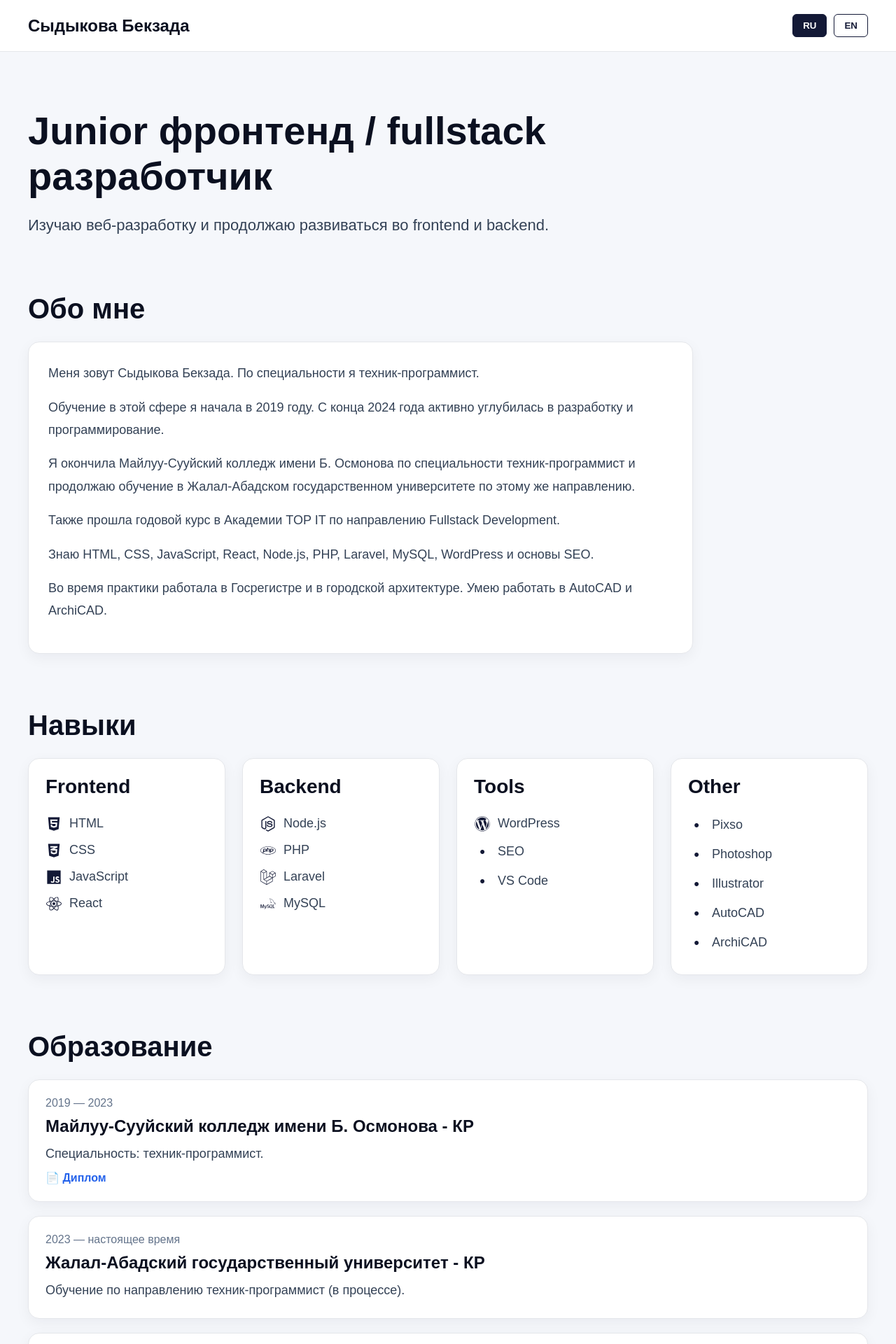
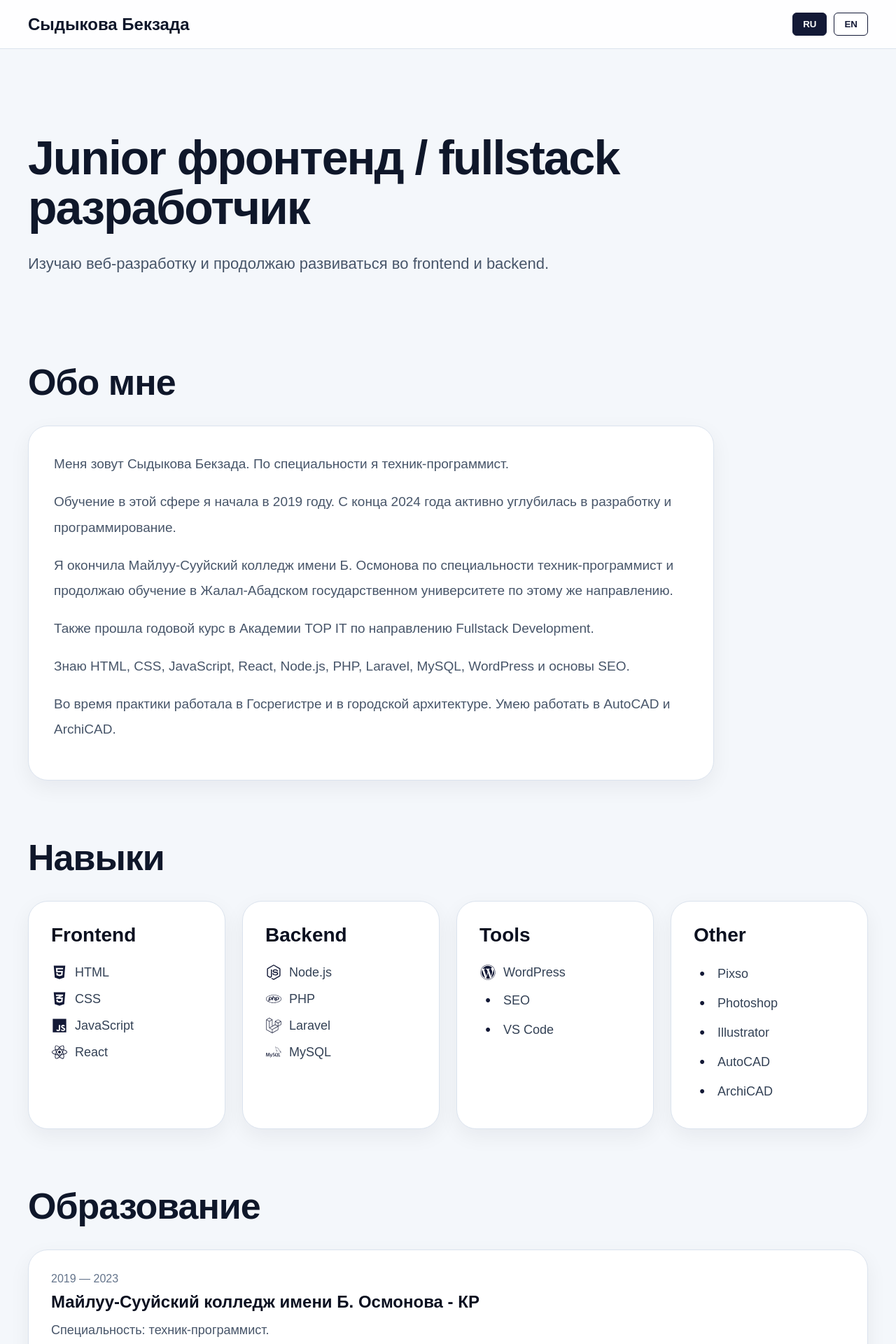
Before and after one commit to BekzadaS/portfolio, a React (Vite) app: page / in a window 1280 px wide. Shown: the top 1920 px of the page at 70% size. Built offline with nearby package versions, Linux system fonts and the light colour scheme.

Commit message:
improve design

```diff
--- a/src/App.jsx
+++ b/src/App.jsx
@@ -199,12 +199,20 @@ function App() {
 
 const styles = {
   header: {
+    position: "sticky",
+    top: "0",
+    zIndex: "1000",
+
     display: "flex",
     justifyContent: "space-between",
     alignItems: "center",
-    padding: "20px 40px",
-    backgroundColor: "#ffffff",
-    borderBottom: "1px solid #e5e7eb",
+
+    padding: "18px 40px",
+
+    backgroundColor: "rgba(255,255,255,0.85)",
+    backdropFilter: "blur(12px)",
+
+    borderBottom: "1px solid #dbe3ee",
   },
 
   languageSwitcher: {
@@ -233,21 +241,31 @@ const styles = {
   },
 
   heroSection: {
-    padding: "80px 40px 40px",
+    padding: "120px 40px 80px",
+    maxWidth: "1200px",
   },
 
   heroTitle: {
-    fontSize: "56px",
-    marginBottom: "20px",
-    color: "#0B1020",
-    maxWidth: "900px",
+    fontSize: "68px",
+    lineHeight: "1.05",
+    fontWeight: "800",
+
+    color: "#0f172a",
+
+    maxWidth: "850px",
+
+    marginBottom: "24px",
+
+    letterSpacing: "-2px",
   },
 
   heroText: {
     fontSize: "22px",
-    lineHeight: "1.6",
-    color: "#334155",
-    maxWidth: "800px",
+    lineHeight: "1.8",
+
+    color: "#475569",
+
+    maxWidth: "760px",
   },
 
   section: {
@@ -255,26 +273,34 @@ const styles = {
   },
 
   sectionTitle: {
-    fontSize: "40px",
-    marginBottom: "24px",
-    color: "#0B1020",
+    fontSize: "52px",
+    fontWeight: "800",
+    marginBottom: "32px",
+    color: "#0f172a",
+    letterSpacing: "-1px",
   },
 
   aboutBox: {
     backgroundColor: "#ffffff",
-    border: "1px solid #e5e7eb",
-    borderRadius: "16px",
-    padding: "28px",
-    maxWidth: "950px",
-    boxShadow: "0 6px 20px rgba(15, 23, 42, 0.05)",
+
+    border: "1px solid #dbe3ee",
+
+    borderRadius: "28px",
+
+    padding: "36px",
+
+    maxWidth: "980px",
+
+    boxShadow:
+      "0 10px 30px rgba(15, 23, 42, 0.06)",
   },
 
   // Обо мне
   aboutText: {
-    fontSize: "18px",
-    lineHeight: "1.8",
-    color: "#334155",
-    marginBottom: "16px",
+    fontSize: "19px",
+    lineHeight: "1.9",
+    color: "#475569",
+    marginBottom: "18px",
   },
 
   // Навыки
@@ -286,10 +312,11 @@ const styles = {
 
   skillsColumn: {
     backgroundColor: "#ffffff",
-    border: "1px solid #e5e7eb",
-    borderRadius: "16px",
-    padding: "24px",
-    boxShadow: "0 6px 20px rgba(15, 23, 42, 0.05)",
+    border: "1px solid #dbe3ee",
+    borderRadius: "28px",
+    padding: "32px",
+    boxShadow:
+      "0 10px 30px rgba(15, 23, 42, 0.06)",
   },
 
   skillsSubtitle: {
@@ -324,10 +351,11 @@ const styles = {
 
   educationCard: {
     backgroundColor: "#ffffff",
-    border: "1px solid #e5e7eb",
-    borderRadius: "16px",
-    padding: "24px",
-    boxShadow: "0 6px 20px rgba(15, 23, 42, 0.05)",
+    border: "1px solid #dbe3ee",
+    borderRadius: "28px",
+    padding: "32px",
+    boxShadow:
+      "0 10px 30px rgba(15, 23, 42, 0.06)",
   },
 
   educationPeriod: {
@@ -344,8 +372,8 @@ const styles = {
 
   educationDescription: {
     fontSize: "18px",
-    lineHeight: "1.7",
-    color: "#334155",
+    lineHeight: "1.8",
+    color: "#475569",
   },
 
   experienceList: {
@@ -355,10 +383,11 @@ const styles = {
 
   experienceCard: {
     backgroundColor: "#ffffff",
-    border: "1px solid #e5e7eb",
-    borderRadius: "16px",
-    padding: "24px",
-    boxShadow: "0 6px 20px rgba(15, 23, 42, 0.05)",
+    border: "1px solid #dbe3ee",
+    borderRadius: "28px",
+    padding: "32px",
+    boxShadow:
+      "0 10px 30px rgba(15, 23, 42, 0.06)",
   },
 
   experiencePlace: {
@@ -369,8 +398,8 @@ const styles = {
 
   experienceDescription: {
     fontSize: "18px",
-    lineHeight: "1.7",
-    color: "#334155",
+    lineHeight: "1.8",
+    color: "#475569",
   },
 
   contactsList: {
@@ -380,10 +409,11 @@ const styles = {
 
   contactCard: {
     backgroundColor: "#ffffff",
-    border: "1px solid #e5e7eb",
-    borderRadius: "16px",
-    padding: "24px",
-    boxShadow: "0 6px 20px rgba(15, 23, 42, 0.05)",
+    border: "1px solid #dbe3ee",
+    borderRadius: "28px",
+    padding: "32px",
+    boxShadow:
+      "0 10px 30px rgba(15, 23, 42, 0.06)",
   },
 
   contactLabel: {
@@ -408,11 +438,11 @@ const styles = {
 
   projectsBox: {
     backgroundColor: "#ffffff",
-    border: "1px solid #e5e7eb",
-    borderRadius: "16px",
+    border: "1px solid #dbe3ee",
+    borderRadius: "28px",
     padding: "32px",
-    maxWidth: "700px",
-    boxShadow: "0 6px 20px rgba(15, 23, 42, 0.05)",
+    boxShadow:
+      "0 10px 30px rgba(15, 23, 42, 0.06)",
   },
 
   projectsText: {
@@ -424,13 +454,14 @@ const styles = {
 
   githubButton: {
     display: "inline-block",
-    padding: "12px 20px",
-    backgroundColor: "#131936",
+    padding: "14px 24px",
+    backgroundColor: "#1f2a44",
     color: "#ffffff",
-    borderRadius: "8px",
-    textDecoration: "none",
-    fontWeight: "600",
+    borderRadius: "14px",
+    fontWeight: "700",
     transition: "0.2s",
+    boxShadow:
+      "0 8px 20px rgba(31, 42, 68, 0.18)",
   },
 
   diplomaLink: {
--- a/src/index.css
+++ b/src/index.css
@@ -1,6 +1,18 @@
 :root {
-  --bg-main: #f5f7fb;
-  --text-main: #0b1020;
+  --bg-main: #f4f7fb;
+  --bg-soft: #eef2f8;
+  --white: #ffffff;
+
+  --accent: #1f2a44;
+  --accent-hover: #2d3b5f;
+
+  --text-main: #0f172a;
+  --text-secondary: #475569;
+
+  --border: #dbe3ee;
+
+  --shadow:
+    0 10px 30px rgba(15, 23, 42, 0.06);
 }
 
 * {
@@ -9,8 +21,23 @@
   box-sizing: border-box;
 }
 
+html {
+  scroll-behavior: smooth;
+}
+
 body {
   background-color: var(--bg-main);
   color: var(--text-main);
   font-family: Arial, sans-serif;
 }
+
+a {
+  text-decoration: none;
+  color: inherit;
+}
+
+button {
+  border: none;
+  cursor: pointer;
+  font-family: inherit;
+}
```
